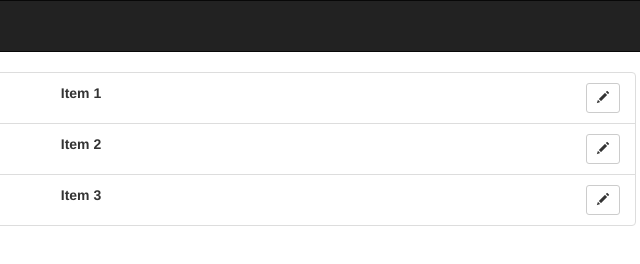
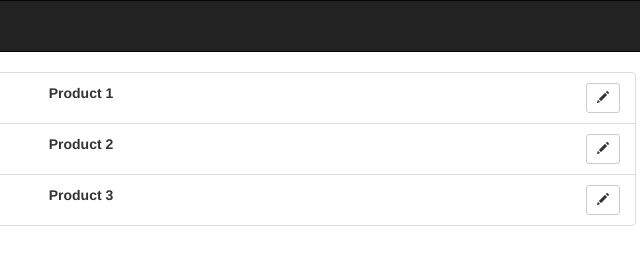
Before and after one commit to RevathyGajendiran/Angular_JS, a plain HTML site: page 01-Listing_app/index.html in a window 1280 px wide. Shown: the full height of the page, 559-1199 px from the left. Drawn offline with Linux system fonts and the light colour scheme.

Commit message:
text changes

```diff
--- a/01-Listing_app/index.html
+++ b/01-Listing_app/index.html
@@ -32,7 +32,7 @@
                 <button type="button" class="btn btn-sm btn-success pull-left">
                     <span class="glyphicon glyphicon-unchecked"></span>
                 </button>
-                <span style="font-weight:bold">Item 1</span>
+                <span style="font-weight:bold">Product 1</span>
                 <button type="button" class="btn btn-sm btn-default pull-right">
                     <span class="glyphicon glyphicon-pencil"></span>
                 </button>
@@ -41,7 +41,7 @@
                 <button type="button" class="btn btn-sm btn-success pull-left">
                     <span class="glyphicon glyphicon-unchecked"></span>
                 </button>
-                <span style="font-weight:bold">Item 2</span>
+                <span style="font-weight:bold">Product 2</span>
                 <button type="button" class="btn btn-sm btn-default pull-right">
                     <span class="glyphicon glyphicon-pencil"></span>
                 </button>
@@ -50,7 +50,7 @@
                 <button type="button" class="btn btn-sm btn-success pull-left">
                     <span class="glyphicon glyphicon-unchecked"></span>
                 </button>
-                <span style="font-weight:bold">Item 3</span>
+                <span style="font-weight:bold">Product 3</span>
                 <button type="button" class="btn btn-sm btn-default pull-right">
                     <span class="glyphicon glyphicon-pencil"></span>
                 </button>
```
